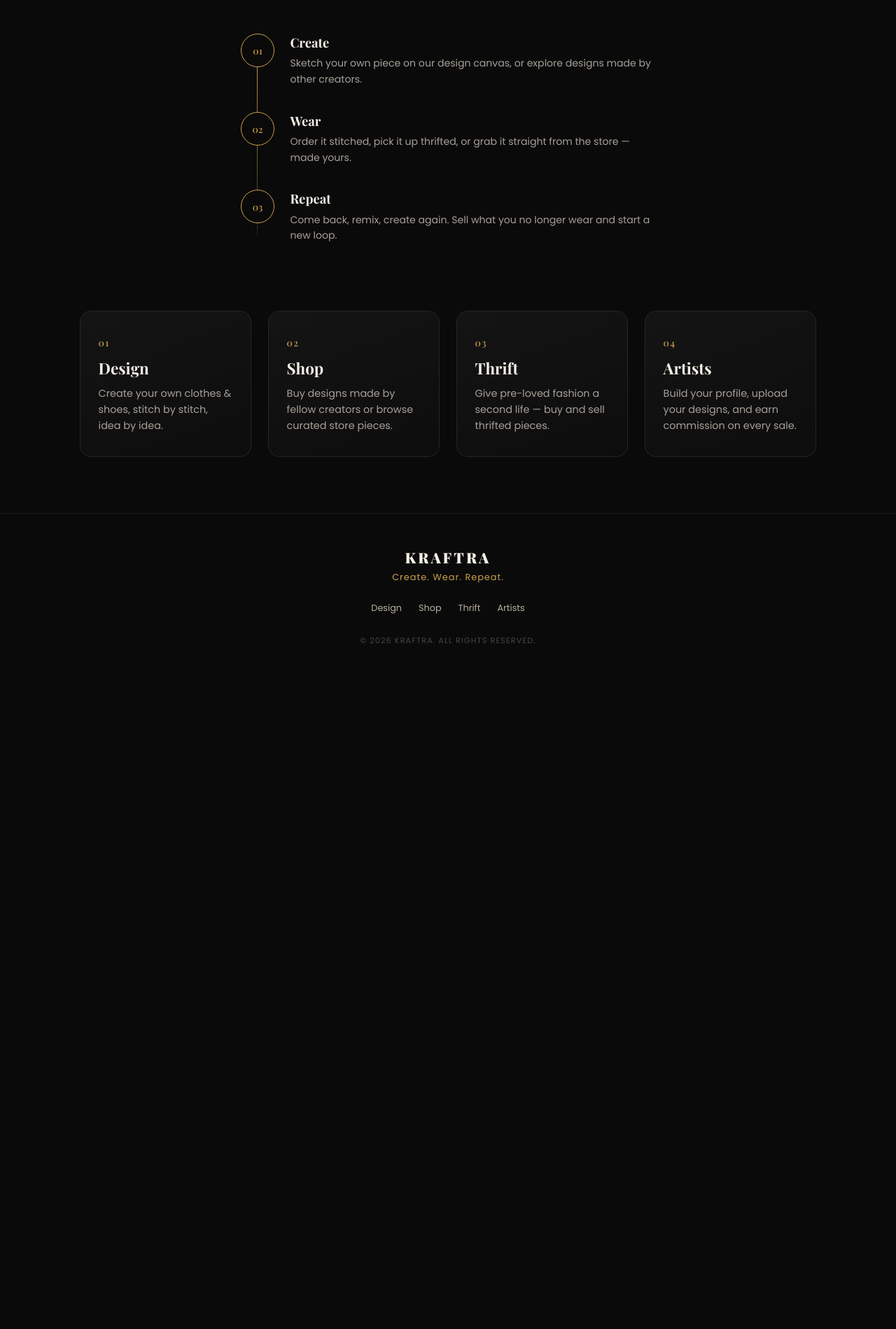
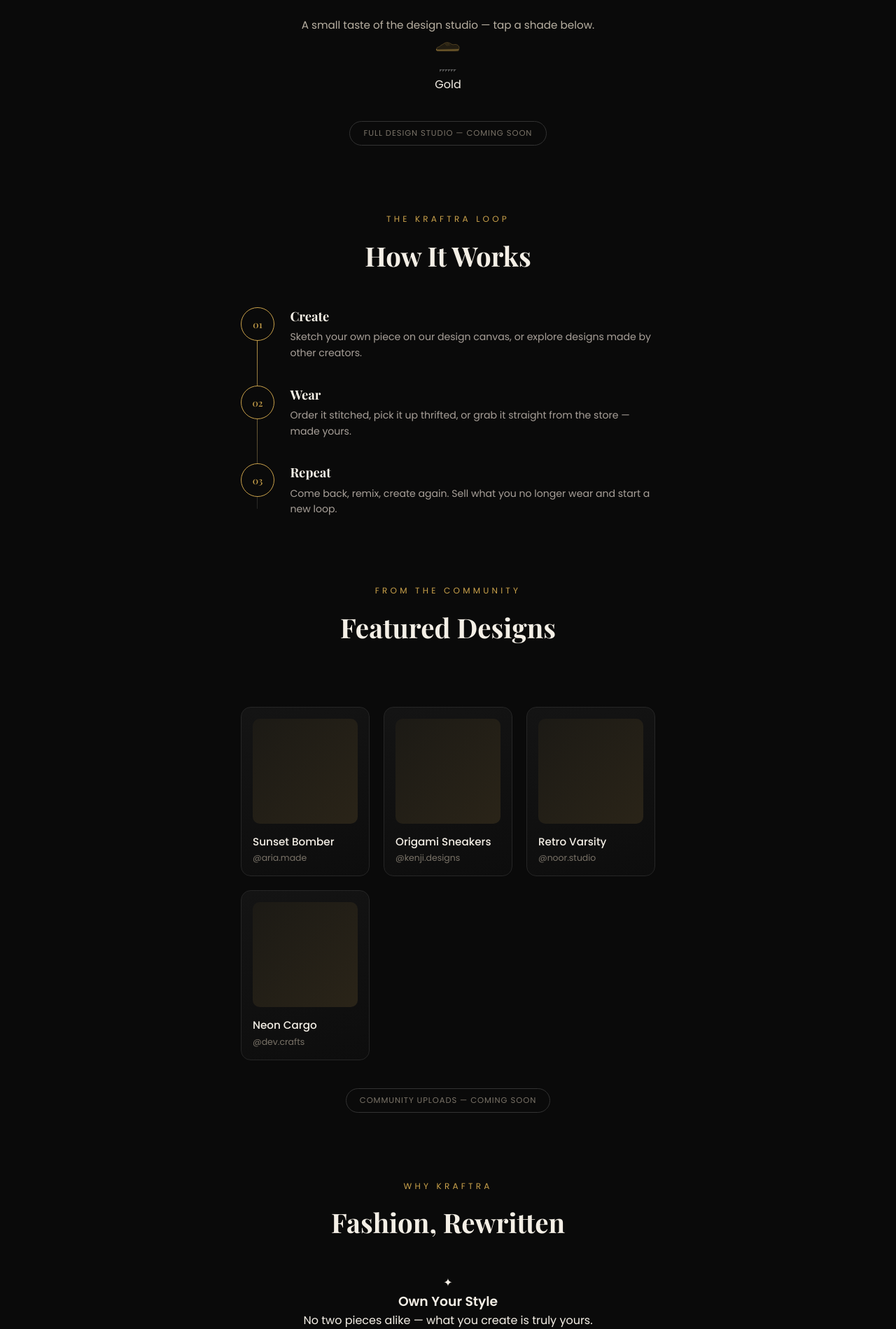
Before and after one commit to darkking200607-dev/Kraftra-v03, a Next.js app: page / in a window 1280 px wide. Shown: the part 898-2797 px from the top of the page at 70% size. Before the commit the page ends 1862 px from the top, so only its background shows below. Built offline with nearby package versions, Linux system fonts and the light colour scheme.

Commit message:
Update page.js

```diff
--- a/app/page.js
+++ b/app/page.js
@@ -1,4 +1,19 @@
 import Link from "next/link";
+import ShoeCustomizer from "./ShoeCustomizer";
+
+const featured = [
+  { name: "Sunset Bomber", by: "@aria.made" },
+  { name: "Origami Sneakers", by: "@kenji.designs" },
+  { name: "Retro Varsity", by: "@noor.studio" },
+  { name: "Neon Cargo", by: "@dev.crafts" },
+];
+
+const pillars = [
+  { icon: "✦", title: "Own Your Style", text: "No two pieces alike — what you create is truly yours." },
+  { icon: "♻", title: "Sustainable by Design", text: "Thrift, remix, and reduce waste. Fashion that circles back." },
+  { icon: "✂", title: "Made, Not Mass-Produced", text: "Every piece starts as someone's idea, not a factory line." },
+  { icon: "✧", title: "Creators Get Paid", text: "Artists earn commission every time their design sells." },
+];
 
 export default function Home() {
   return (
@@ -53,9 +68,19 @@ export default function Home() {
           design it, wear it, thrift it, sell it.
         </p>
 
-        <a href="#explore" className="cta fade-in delay-6">
+        <a href="#try-it" className="cta fade-in delay-6">
           Explore Kraftra
         </a>
+      </section>
+
+      <section id="try-it" className="how-section">
+        <p className="eyebrow">try it yourself</p>
+        <h2 className="section-title">Pick a Colourway</h2>
+        <p className="page-sub" style={{ marginTop: "-1.5rem", marginBottom: "0.5rem" }}>
+          A small taste of the design studio — tap a shade below.
+        </p>
+        <ShoeCustomizer />
+        <span className="badge-soon">Full design studio — coming soon</span>
       </section>
 
       <section className="how-section">
@@ -87,7 +112,41 @@ export default function Home() {
         </div>
       </section>
 
-      <section id="explore" className="cards">
+      <section className="how-section">
+        <p className="eyebrow">from the community</p>
+        <h2 className="section-title">Featured Designs</h2>
+
+        <div className="placeholder-grid">
+          {featured.map((item) => (
+            <div className="placeholder-card" key={item.name}>
+              <div className="placeholder-thumb" />
+              <h3>{item.name}</h3>
+              <p className="placeholder-by">{item.by}</p>
+            </div>
+          ))}
+        </div>
+        <span className="badge-soon">Community uploads — coming soon</span>
+      </section>
+
+      <section className="how-section">
+        <p className="eyebrow">why kraftra</p>
+        <h2 className="section-title">Fashion, Rewritten</h2>
+
+        <div className="pillars-grid">
+          {pillars.map((p) => (
+            <div className="pillar" key={p.title}>
+              <span className="pillar-icon">{p.icon}</span>
+              <h3>{p.title}</h3>
+              <p>{p.text}</p>
+            </div>
+          ))}
+        </div>
+      </section>
+
+      <section id="explore" className="cards-section">
+        <p className="eyebrow">explore kraftra</p>
+        <h2 className="section-title">Four Ways In</h2>
+        <div className="cards">
           <Link href="/design" className="card">
             <span className="card-index">01</span>
             <h2>Design</h2>
@@ -108,6 +167,13 @@ export default function Home() {
             <h2>Artists</h2>
             <p>Build your profile, upload your designs, and earn commission on every sale.</p>
           </Link>
+        </div>
+      </section>
+
+      <section className="cta-band">
+        <h2>Ready to start your loop?</h2>
+        <p>Your first design is one click away.</p>
+        <Link href="/design" className="cta cta-solid">Start Creating</Link>
       </section>
 
       <footer className="footer">
```
Lines whose indentation alone changed are shown as unchanged.
